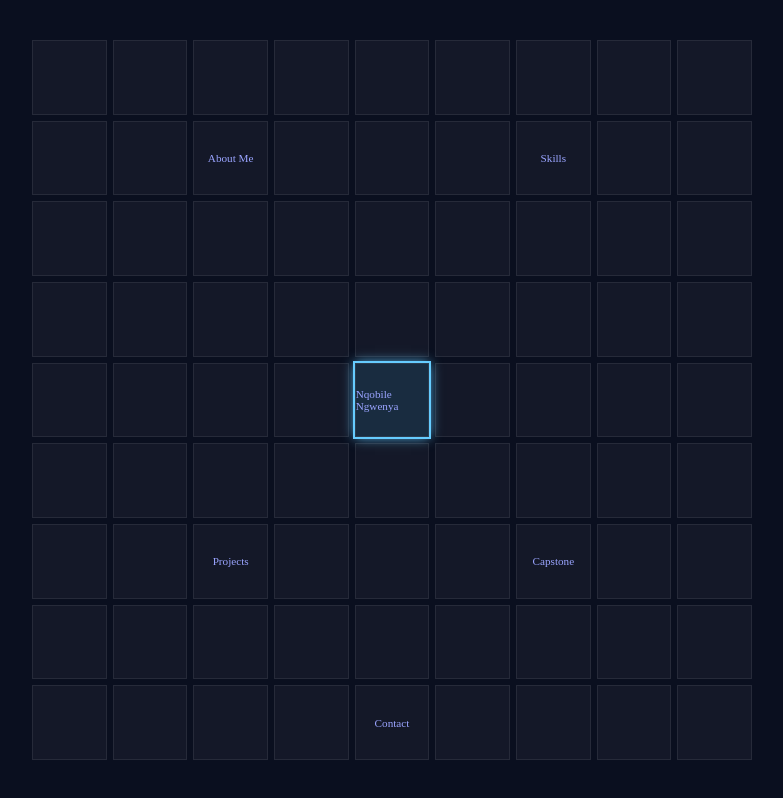
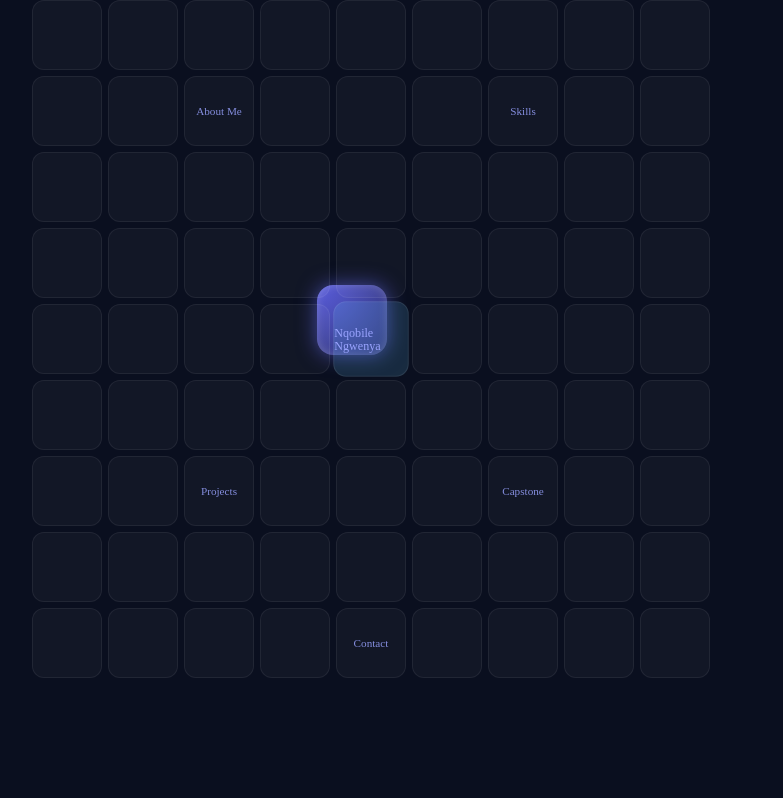
Before and after one commit to ComfortN/portfolio-world, a React (Vite) app in the folder frontend/: page / in a window 1280 px wide. Shown: the whole page, without its empty margins (248-1031 px from the left). Built offline with nearby package versions, Linux system fonts and the light colour scheme.

Commit message:
animating player movement between tiles using framer motion

```diff
--- a/frontend/package.json
+++ b/frontend/package.json
@@ -13,6 +13,7 @@
     "@react-three/drei": "^10.7.7",
     "@react-three/fiber": "^9.5.0",
     "clsx": "^2.1.1",
+    "framer-motion": "^12.29.0",
     "react": "^19.2.0",
     "react-dom": "^19.2.0",
     "three": "^0.182.0",
--- a/frontend/src/app/KeyboardController.ts
+++ b/frontend/src/app/KeyboardController.ts
@@ -24,6 +24,10 @@ export function KeyboardController() {
 
 useEffect(() => {
     function handleKeyDown(e: KeyboardEvent) {
+        if (["ArrowUp","ArrowDown","ArrowLeft","ArrowRight","w","a","s","d"].includes(e.key)) {
+            e.preventDefault();
+        }
+
         const move = keyMap[e.key];
 
         if (move) {
--- /dev/null
+++ b/frontend/src/components/PlayerCursor.tsx
@@ -0,0 +1,26 @@
+import { motion, useReducedMotion } from "framer-motion";
+import { TILE_SIZE } from "../worlds/MainHub/HubLayout";
+
+interface Props {
+  x: number;
+  y: number;
+}
+
+export function PlayerCursor({ x, y }: Props) {
+  const reduceMotion = useReducedMotion();
+
+  return (
+    <motion.div
+      className="player-cursor"
+      animate={{
+        left: x * TILE_SIZE + 5,
+        top: y * TILE_SIZE + 5,
+      }}
+      transition={
+        reduceMotion
+          ? { duration: 0 }
+          : { type: "spring", stiffness: 300, damping: 28 }
+      }
+    />
+  );
+}
--- a/frontend/src/styles/global.css
+++ b/frontend/src/styles/global.css
@@ -8,8 +8,10 @@ html, body, #root {
 
 
 .hub-container {
-    width: 100vw;
-    height: 100vh;
+    position: relative;
+    width: calc(9 * 80px);
+    height: calc(9 * 80px);
+    margin: auto;
     display: flex;
     align-items: center;
     justify-content: center;
@@ -26,7 +28,9 @@ html, body, #root {
 
 .hub-tile {
     background: rgba(255,255,255,0.04);
+    transition: background 0.2s ease;
     border: 1px solid rgba(255,255,255,0.08);
+    border-radius: 12px;
     display: flex;
     align-items: center;
     justify-content: center;
@@ -36,11 +40,44 @@ html, body, #root {
 
 
 .hub-tile.active {
-    outline: 2px solid #6cf;
-    box-shadow: 0 0 12px #6cf;
+    background: rgba(99,102,241,0.15);
 }
 
 
 .hub-tile.core {
     background: rgba(108,207,255,0.15);
 }
+
+
+.hub-tile:focus-visible {
+    outline: none;
+    box-shadow: 0 0 0 3px rgba(99,102,241,0.9);
+}
+
+:focus-visible {
+    outline: none;
+    box-shadow: 0 0 0 3px rgba(99, 102, 241, 0.9);
+}
+
+:focus:not(:focus-visible) {
+    outline: none;
+}
+
+
+.player-cursor {
+    position: absolute;
+    width: 70px;
+    height: 70px;
+    border-radius: 16px;
+    pointer-events: none;
+
+    background: radial-gradient(
+        circle at top left,
+        rgba(99,102,241,0.9),
+        rgba(99,102,241,0.4)
+    );
+
+    box-shadow:
+        0 0 20px rgba(99,102,241,0.6),
+        inset 0 0 10px rgba(255,255,255,0.2);
+}
--- a/frontend/src/worlds/MainHub/HubLayout.ts
+++ b/frontend/src/worlds/MainHub/HubLayout.ts
@@ -18,6 +18,8 @@ label?: string;
 
 export const HUB_WIDTH = 9;
 export const HUB_HEIGHT = 9;
+export const TILE_SIZE = 70; // px
+
 
 
 // Grid origin is top-left (0,0)
--- a/frontend/src/worlds/MainHub/HubScene.tsx
+++ b/frontend/src/worlds/MainHub/HubScene.tsx
@@ -1,5 +1,6 @@
-import { hubLayout, HUB_WIDTH, HUB_HEIGHT } from "./HubLayout";
+import { hubLayout, HUB_WIDTH, HUB_HEIGHT, TILE_SIZE } from "./HubLayout";
 import { HubTile } from "./HubTile";
+import { PlayerCursor } from "../../components/PlayerCursor";
 import { useNavigationStore } from "../../utils/navigationStore";
 
 
@@ -12,11 +13,12 @@ export function HubScene() {
 
     return (
         <div className="hub-container">
+            <PlayerCursor x={position.x} y={position.y} />
             <div
                 className="hub-grid"
                 style={{
-                    gridTemplateColumns: `repeat(${HUB_WIDTH}, 1fr)`,
-                    gridTemplateRows: `repeat(${HUB_HEIGHT}, 1fr)`
+                    gridTemplateColumns: `repeat(${HUB_WIDTH}, ${TILE_SIZE}px)`,
+                    gridTemplateRows: `repeat(${HUB_HEIGHT}, ${TILE_SIZE}px)`
                 }}
             >
                 {tiles.map((_, index) => {
--- a/frontend/src/worlds/MainHub/HubTile.tsx
+++ b/frontend/src/worlds/MainHub/HubTile.tsx
@@ -1,6 +1,6 @@
 import clsx from "clsx";
+import { motion, useReducedMotion } from "framer-motion";
 import { type TileType } from "./HubLayout";
-
 
 interface Props {
     type: TileType;
@@ -8,17 +8,30 @@ interface Props {
     label?: string;
 }
 
+export function HubTile({ type, active, label }: Props) {
+    const reduceMotion = useReducedMotion();
 
-export function HubTile({ type, active, label }: Props) {
     return (
-        <div
+        <motion.div
+            role="button"
+            tabIndex={0}
+            aria-label={label ?? type}
             className={clsx(
                 "hub-tile",
                 type.toLowerCase(),
                 active && "active"
             )}
+            animate={
+                reduceMotion
+                    ? { opacity: 1 }
+                    : {
+                        scale: active ? 1.08 : 1,
+                        opacity: active ? 1 : 0.85
+                    }
+            }
+            transition={{ duration: 0.2, ease: "easeOut" }}
         >
             {label && <span>{label}</span>}
-        </div>
+        </motion.div>
     );
 }
```
Also changed, not shown: 1 other file (tests, documents, lock files or other folders).
